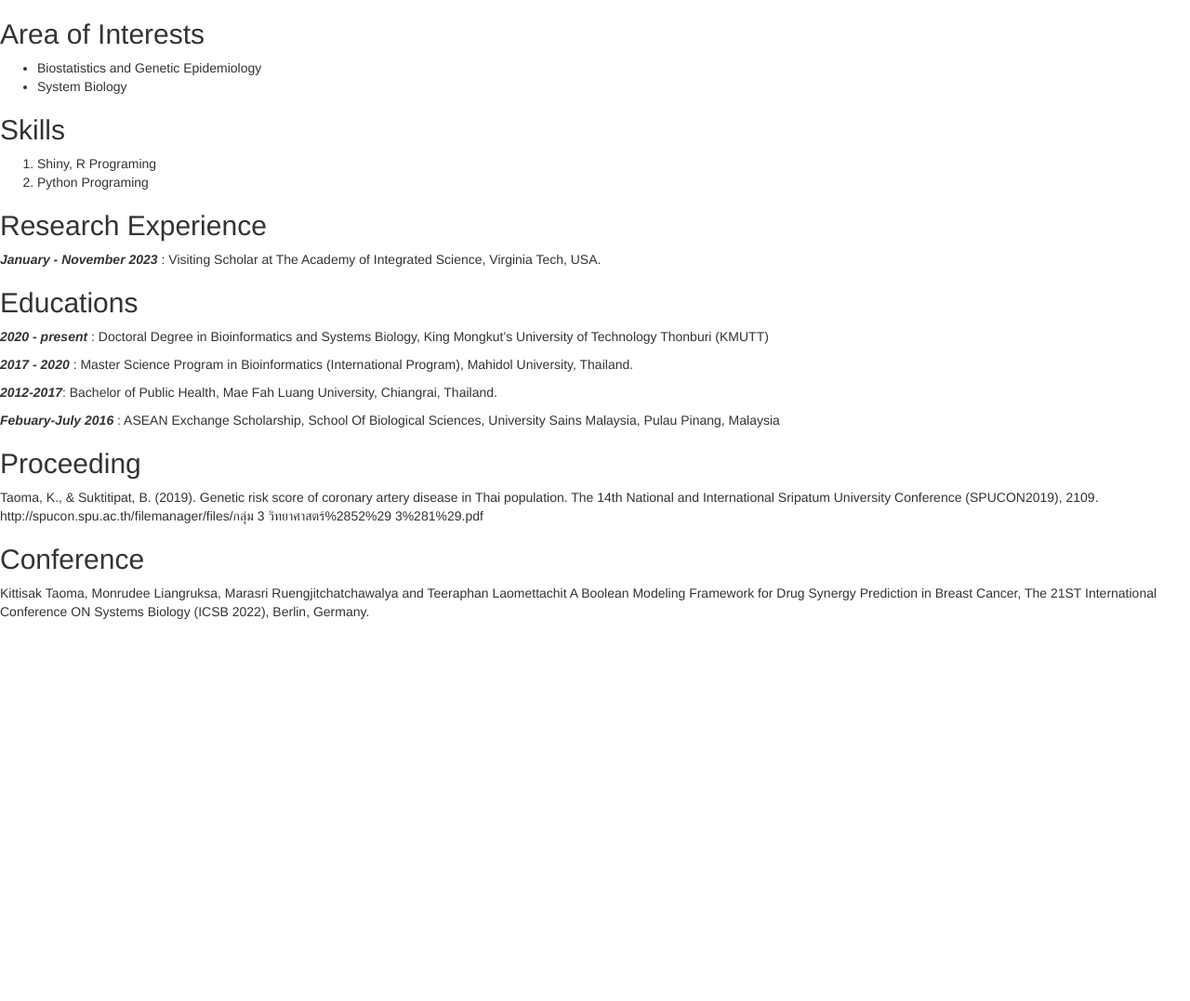
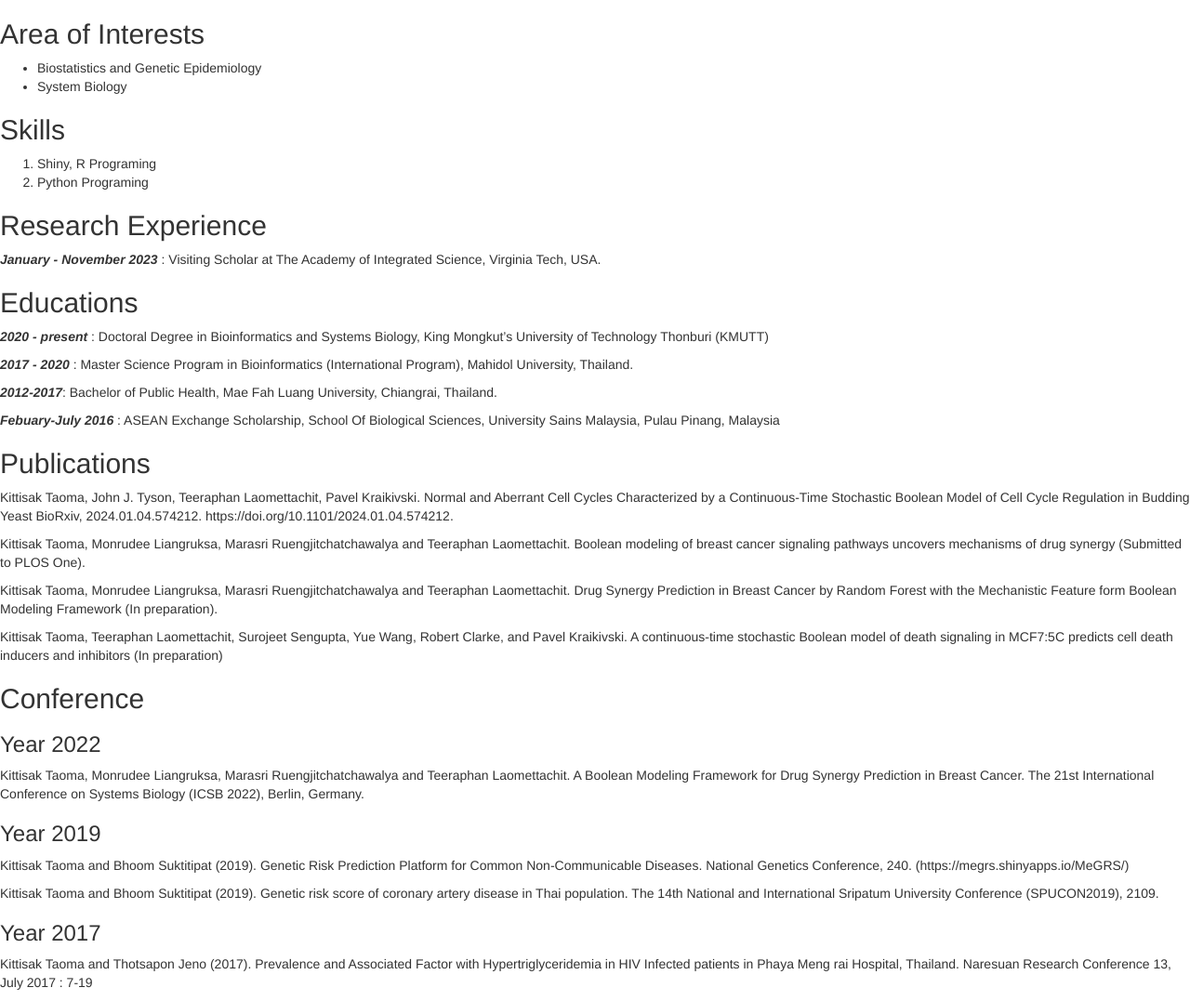
Before and after one commit to kittisaktaoma/yCV, a Jekyll site: the page built from _posts/2019-03-22-cv.md, in a window 1280 px wide. Shown: the whole page at 93% size. Built offline with Jekyll 4.4.1, drawn with Linux system fonts in a browser that asks for light colours; nearby versions of some CDN libraries; our own code applies the rules of GitHub Pages for plain Markdown files; before the commit the page ends 900 px from its top, so only the background shows below that.

Commit message:
Update 2019-03-22-cv.md

```diff
--- a/_posts/2019-03-22-cv.md
+++ b/_posts/2019-03-22-cv.md
@@ -1,6 +1,3 @@
----
----
-
 ## Area of Interests
  - Biostatistics and Genetic Epidemiology
  - System Biology
@@ -23,12 +20,27 @@
 
 <strong><em>Febuary-July 2016 </em></strong>: ASEAN Exchange Scholarship, School Of Biological Sciences, University Sains Malaysia, Pulau Pinang, Malaysia
 
+## Publications
 
-## Proceeding
+Kittisak Taoma, John J. Tyson, Teeraphan Laomettachit, Pavel Kraikivski. Normal and Aberrant Cell Cycles Characterized by a Continuous-Time Stochastic Boolean Model of Cell Cycle Regulation in Budding Yeast BioRxiv, 2024.01.04.574212. https://doi.org/10.1101/2024.01.04.574212.
 
-Taoma, K., & Suktitipat, B. (2019). Genetic risk score of coronary artery disease in Thai population. The 14th National and
-International Sripatum University Conference (SPUCON2019), 2109. http://spucon.spu.ac.th/filemanager/files/กลุ่ม 3
-วิทยาศาสตร์%2852%29 3%281%29.pdf
+Kittisak Taoma, Monrudee Liangruksa, Marasri Ruengjitchatchawalya and Teeraphan Laomettachit. Boolean modeling of breast cancer signaling pathways uncovers mechanisms of drug synergy (Submitted to PLOS One).
+
+Kittisak Taoma, Monrudee Liangruksa, Marasri Ruengjitchatchawalya and Teeraphan Laomettachit. Drug Synergy Prediction in Breast Cancer by Random Forest with the Mechanistic Feature form Boolean Modeling Framework (In preparation).
+
+Kittisak Taoma, Teeraphan Laomettachit, Surojeet Sengupta, Yue Wang, Robert
+Clarke, and Pavel Kraikivski. A continuous-time stochastic Boolean model of death signaling in MCF7:5C predicts cell death inducers and inhibitors (In preparation)
+
 
 ## Conference
-Kittisak Taoma, Monrudee Liangruksa, Marasri Ruengjitchatchawalya and Teeraphan Laomettachit A Boolean Modeling Framework for Drug Synergy Prediction in Breast Cancer, The 21ST International Conference ON Systems Biology (ICSB 2022), Berlin, Germany.
+
+### Year 2022 <br>
+Kittisak Taoma, Monrudee Liangruksa, Marasri Ruengjitchatchawalya and Teeraphan Laomettachit. A Boolean Modeling Framework for Drug Synergy Prediction in Breast Cancer. The 21st International Conference on Systems Biology (ICSB 2022), Berlin, Germany.
+
+### Year 2019 <br>
+Kittisak Taoma and Bhoom Suktitipat (2019). Genetic Risk Prediction Platform for Common Non-Communicable Diseases. National Genetics Conference, 240. (https://megrs.shinyapps.io/MeGRS/) <br>
+
+Kittisak Taoma and Bhoom Suktitipat (2019). Genetic risk score of coronary artery disease in Thai population. The 14th National and International Sripatum University Conference (SPUCON2019), 2109.
+
+### Year 2017 <br>
+Kittisak Taoma and Thotsapon Jeno (2017). Prevalence and Associated Factor with Hypertriglyceridemia in HIV Infected patients in Phaya Meng rai Hospital, Thailand. Naresuan Research Conference 13, July 2017 : 7-19
```
